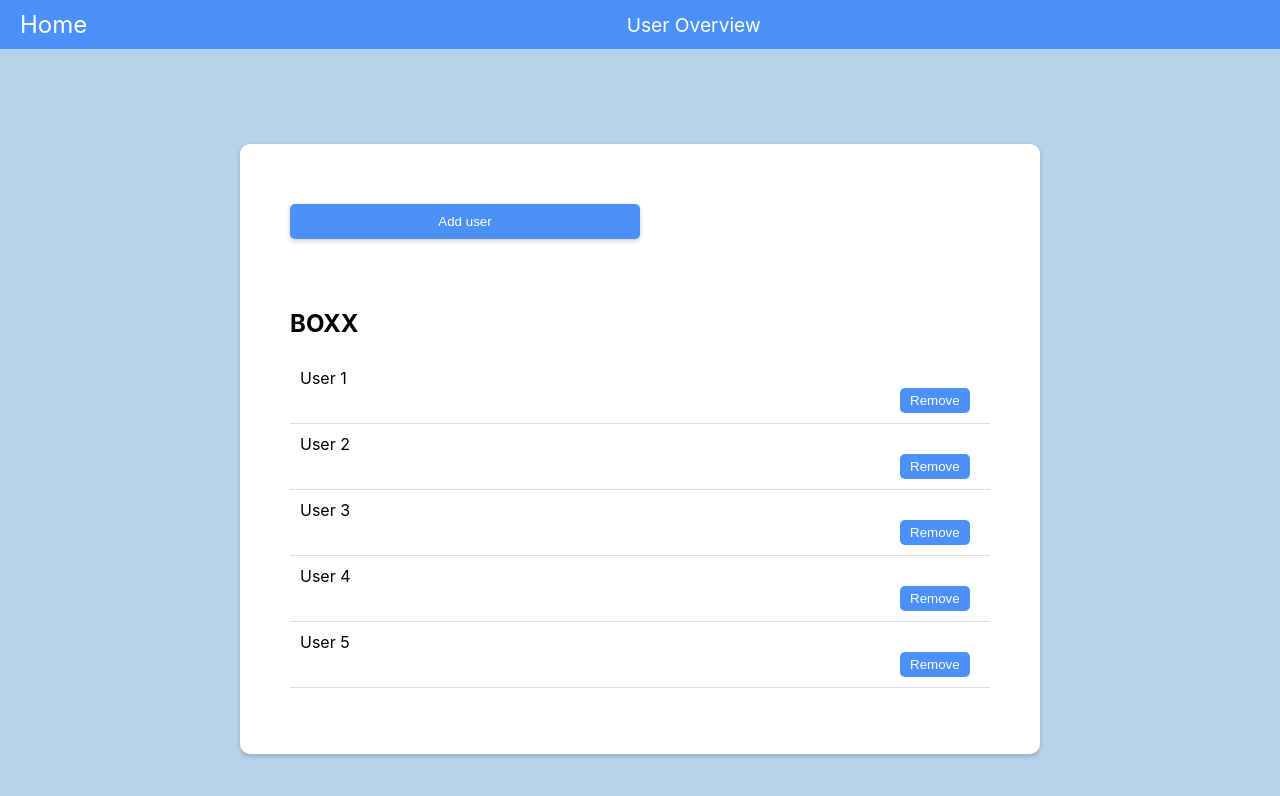
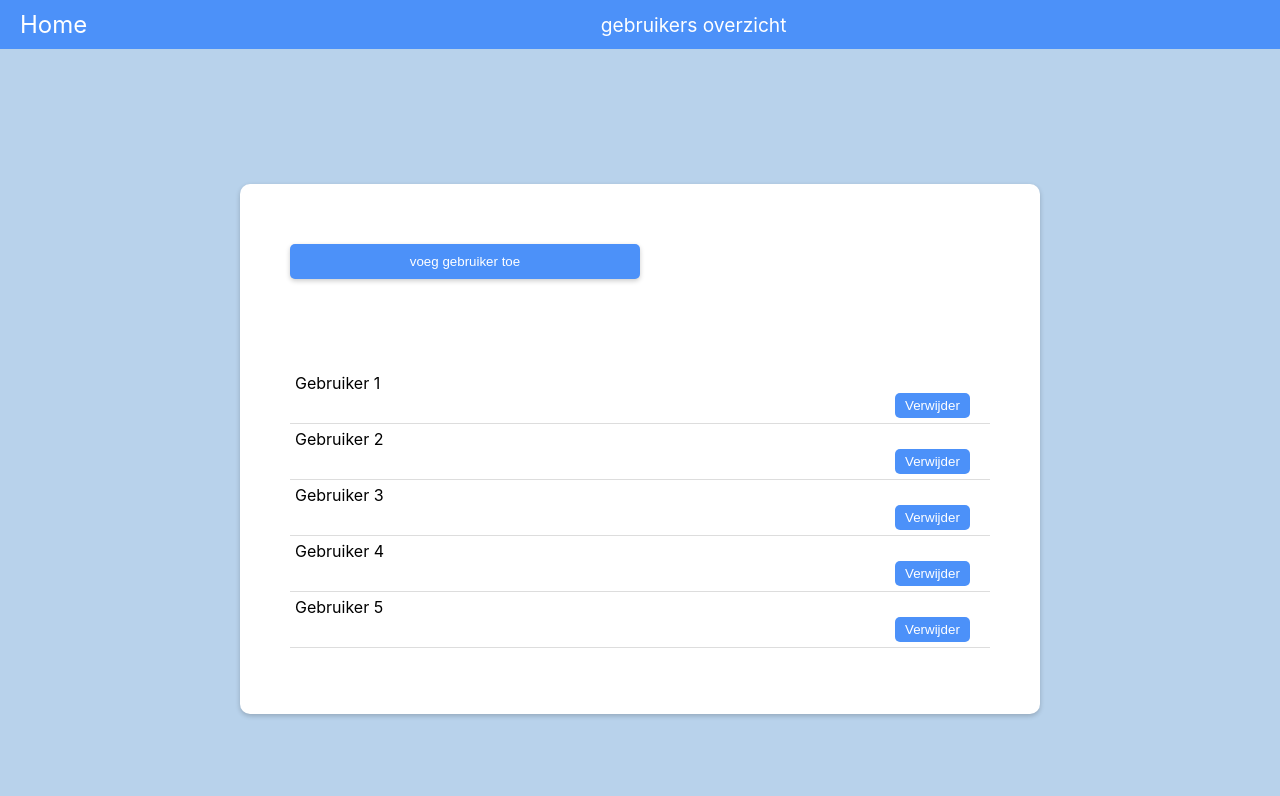
Before and after one commit to hesitantronin/TTDL-web-app, a React (Create React App) app in the folder ttdl-webapp/frontend/ttdl-frontend/: page /userOverview in a window 1280 px wide. Shown: the top 796 px of the page. Built offline with nearby package versions, Linux system fonts and the light colour scheme.

Commit message:
added link between useroverview and data

```diff
--- a/ttdl-webapp/frontend/ttdl-frontend/src/Views/navbar.tsx
+++ b/ttdl-webapp/frontend/ttdl-frontend/src/Views/navbar.tsx
@@ -11,9 +11,9 @@ const Navbar = () => {
     //so when your page is done add the pathname here so it displays the right name in the middle of the nav bar
     let pageName = '';
     if (pathname === '/UserOverview' || pathname === '/userOverview') {
-        pageName = 'User Overview';
+        pageName = 'gebruikers overzicht';
     } else if (pathname === '/UserDataOverview' || pathname === '/userDataOverview') {
-        pageName = 'User Data Overview';
+        pageName = 'gebruiker gegevens overzicht';
     } else if (pathname == '/Home' || pathname === '/home') {
         pageName = 'Home';
     } else if (pathname === '/Login' || pathname === '/login') {
--- a/ttdl-webapp/frontend/ttdl-frontend/src/Views/stylesheets/generalStyle.module.css
+++ b/ttdl-webapp/frontend/ttdl-frontend/src/Views/stylesheets/generalStyle.module.css
@@ -67,7 +67,7 @@
 }
 
 .userListItem {
-  padding: 10px;
+  padding: 5px;
   border-bottom: 1px solid #ddd;
 }
 
@@ -84,3 +84,13 @@
 .removeButton:hover {
   background-color: darkred;
 }
+
+.userLink {
+  text-decoration: none;
+  color: inherit;
+  cursor: pointer;
+}
+
+.userLink:hover {
+  text-decoration: underline;
+}
--- a/ttdl-webapp/frontend/ttdl-frontend/src/Views/userOverview.tsx
+++ b/ttdl-webapp/frontend/ttdl-frontend/src/Views/userOverview.tsx
@@ -1,17 +1,18 @@
 import { useEffect, useState } from 'react';
 import generalStyle from './stylesheets/generalStyle.module.css';
+import { Link } from 'react-router-dom';
 import Navbar from './navbar';
 
 function UserOverview() {
-    const [users, setUsers] = useState<string[]>(["User 1", "User 2", "User 3", "User 4", "User 5"]);
+    const [users, setUsers] = useState<string[]>(["Gebruiker 1", "Gebruiker 2", "Gebruiker 3", "Gebruiker 4", "Gebruiker 5"]);
 
     const addUser = () => {
-        const newUser = `User ${users.length + 1}`;
+        const newUser = `Gebruiker ${users.length + 1}`;
         setUsers([...users, newUser]);
     };
 
     const removeUser = (index: number) => {
-        const isConfirmed = window.confirm('Are you sure you want to remove this user?');
+        const isConfirmed = window.confirm('Weet uw zeker dat u deze gebruiker wilt verwijderen?');
         if (isConfirmed) {
             setUsers(users.filter((_, i) => i !== index));
         }
@@ -26,18 +27,20 @@ function UserOverview() {
                         onClick={addUser}
                         className={generalStyle.button}
                     >
-                        Add user
+                        voeg gebruiker toe
                     </button>
-                    <h2 className={generalStyle.heading}>BOXX</h2>
+                    <h2 className={generalStyle.heading}></h2>
                     <ul className={generalStyle.userList}>
                         {users.map((user, index) => (
                             <li key={index} className={generalStyle.userListItem}>
-                                {user}
+                                <Link to="/userDataOverview" className={generalStyle.userLink}>
+                                    {user}
+                                </Link>
                                 <button
                                     onClick={() => removeUser(index)}
                                     className={generalStyle.removeButton}
                                 >
-                                    Remove
+                                    Verwijder
                                 </button>
                             </li>
                         ))}
```
